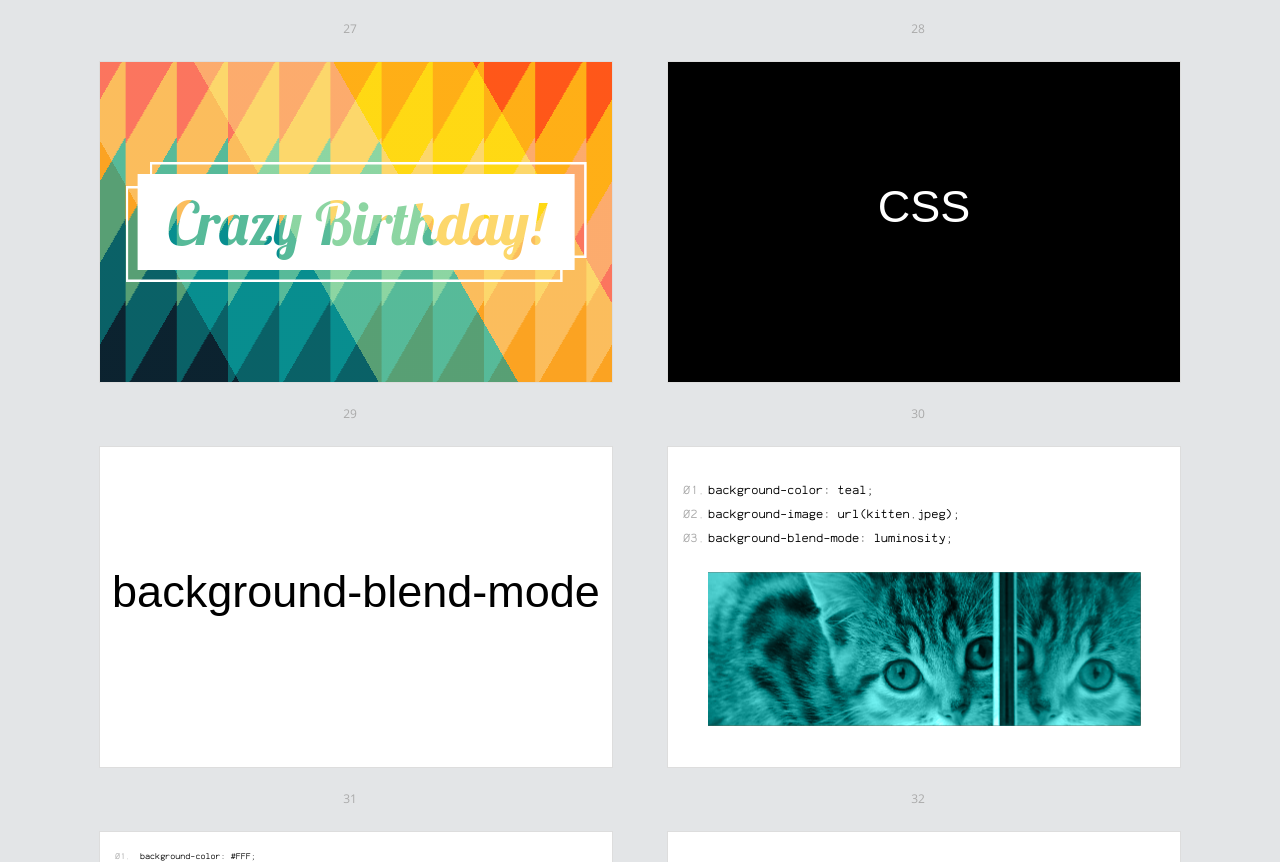
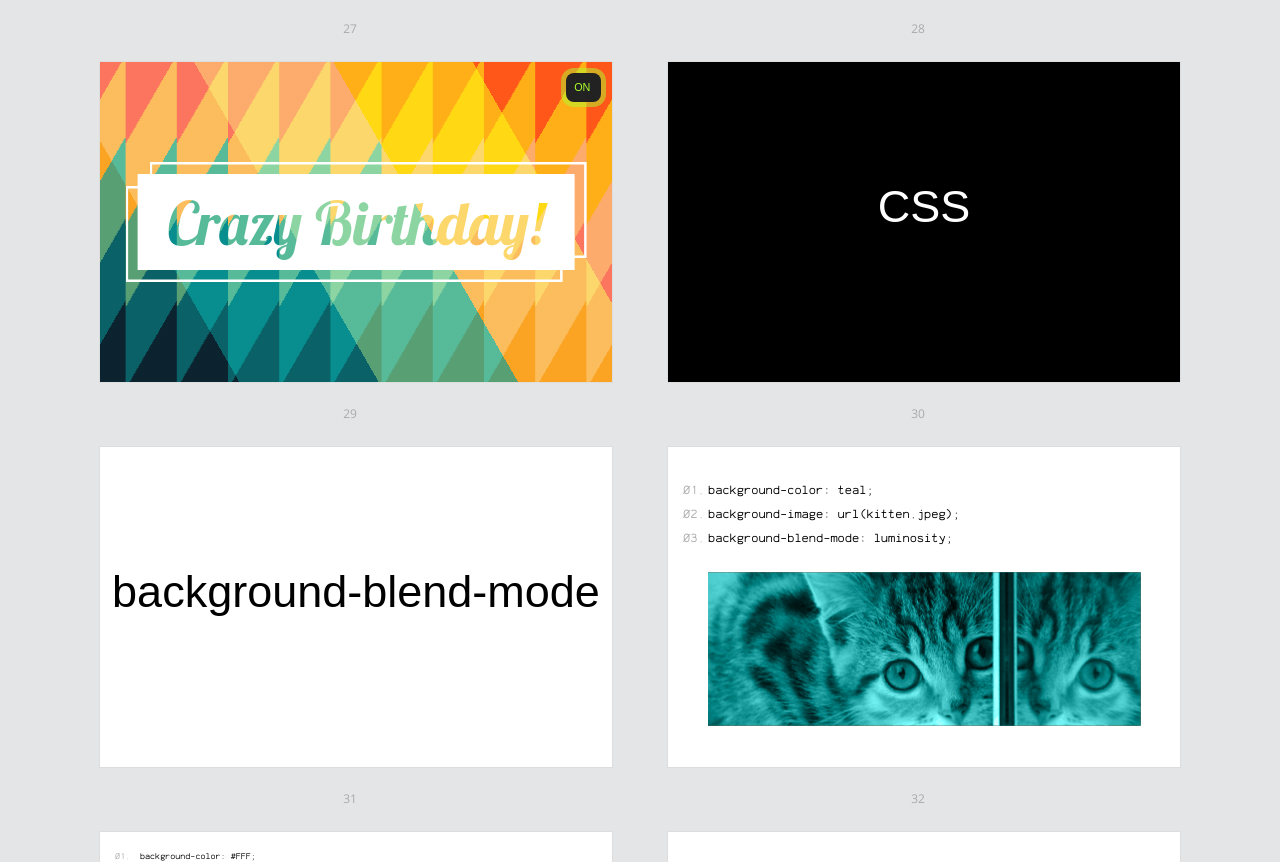
Before and after one commit to yoksel/blend-modes-26okt2014, a plain HTML site: page index.html in a window 1280 px wide. Shown: the part 5554-6416 px from the top of the page. Drawn offline with Linux system fonts and the light colour scheme; a script that the page names is missing; files whose address does not match are found by name; a web font is replaced by a local one.

Commit message:
Some changes

```diff
--- a/_src/css/_demo-birthday.scss
+++ b/_src/css/_demo-birthday.scss
@@ -35,7 +35,7 @@ $color5: darken(#FC5B3F, $dark);
     repeat,
     repeat;
   background-position:
-    55% 0%,
+    55% -7%,
     50% 50%,
     50% 50%;
   background-size:
--- a/index.html
+++ b/index.html
@@ -301,7 +301,7 @@
     </div></section>
 
     <!-- Slide -->
-    <section class="slide bg--dark"><div>
+    <section class="slide bg--dark js--togglemode"><div>
         <div class="demo-birthday">
             <h1 class="demo-birthday__title">Crazy Birthday!</h1>
         </div>
```
Also changed, not shown: index-src.html (+1 -1 lines), assets/css/style.css.
